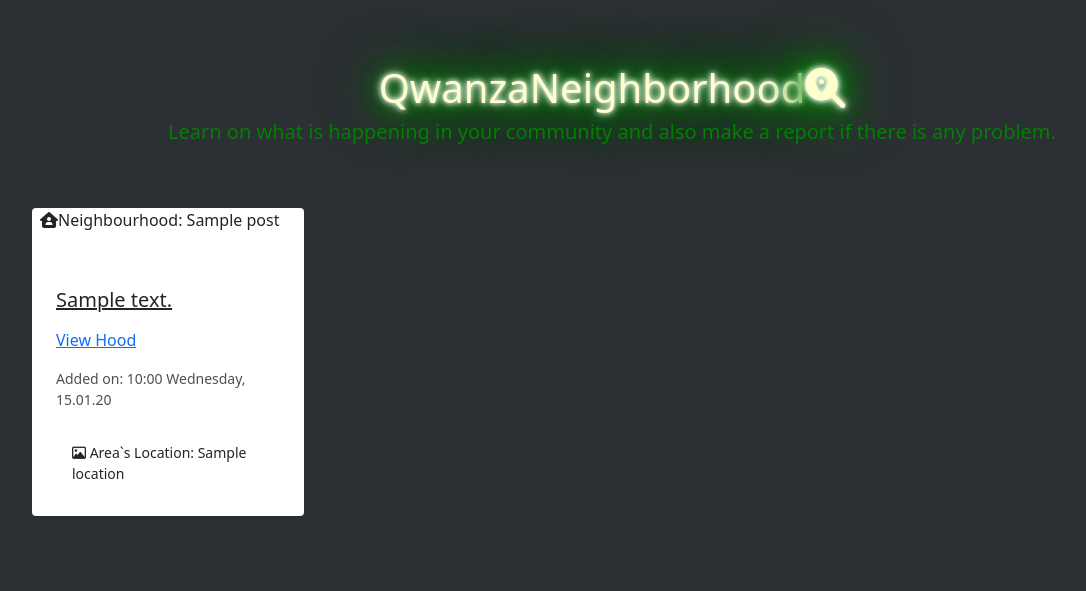
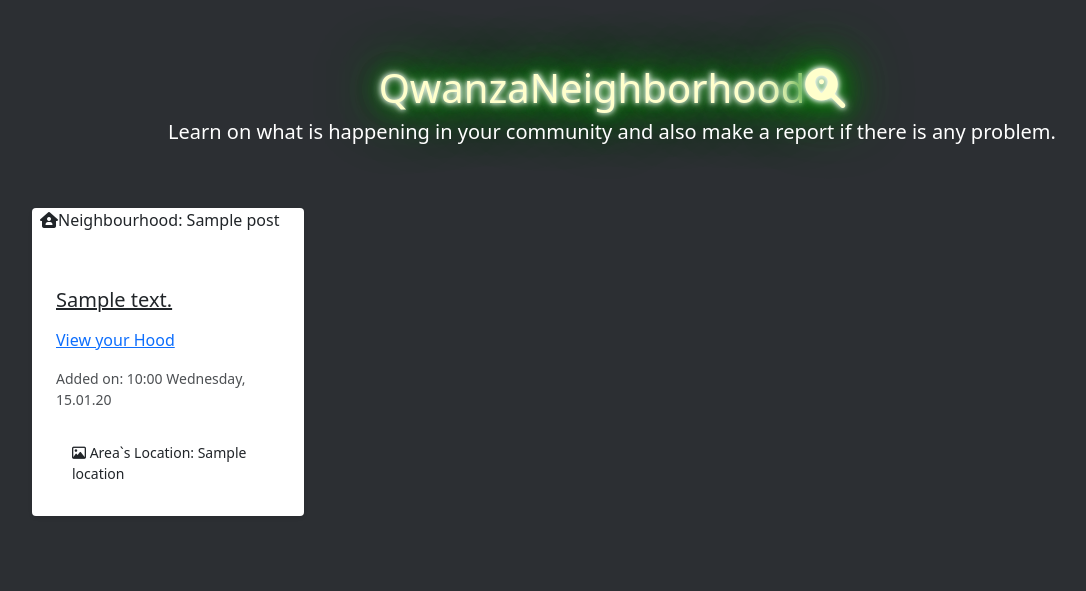
Before and after one commit to Shawn9717/Neighberhood, a Django app: page / in a window 1280 px wide. Shown: the part 208-799 px from the top of the page, without its empty margins (28-1114 px from the left). Run offline with Django 4.2, Linux system fonts and the light colour scheme; tables that the repository leaves empty hold one stand-in row (values such as "Sample post"); some libraries are stand-ins or nearby versions; some web fonts are replaced.

```diff
--- a/homepage/templates/home/index.html
+++ b/homepage/templates/home/index.html
@@ -10,7 +10,7 @@
      <center> <h1 style="color: #ffffcc;text-shadow: 0 0 5px #fff, 0 0 10px #fff, 0 0 20px green, 0 0 30px green,
       0 0 40px green, 0 0 55px green, 0 0 70px green;">QwanzaNeighborhood<i class="fas fa-search-location"></i></h1></center>
       <h6 style="
-       color: green; font-size: 20px;">Learn on what is happening in your community and also make a report if there is any problem.</h6>
+       color: white; font-size: 20px;">Learn on what is happening in your community and also make a report if there is any problem.</h6>
     </header>
 
     </div>
@@ -36,7 +36,7 @@
                 </p></a></h5>
                 <p class="small text-muted mb-0"></p>
 
-                  <a href="{% url 'homepage:post-detail' post.id %}">View Hood
+                  <a href="{% url 'homepage:post-detail' post.id %}">View your  Hood
                  </a></p>
 
                    <small style="opacity: 0.8; " class="white-important d-flex full-width flex-row-reverse">
```
